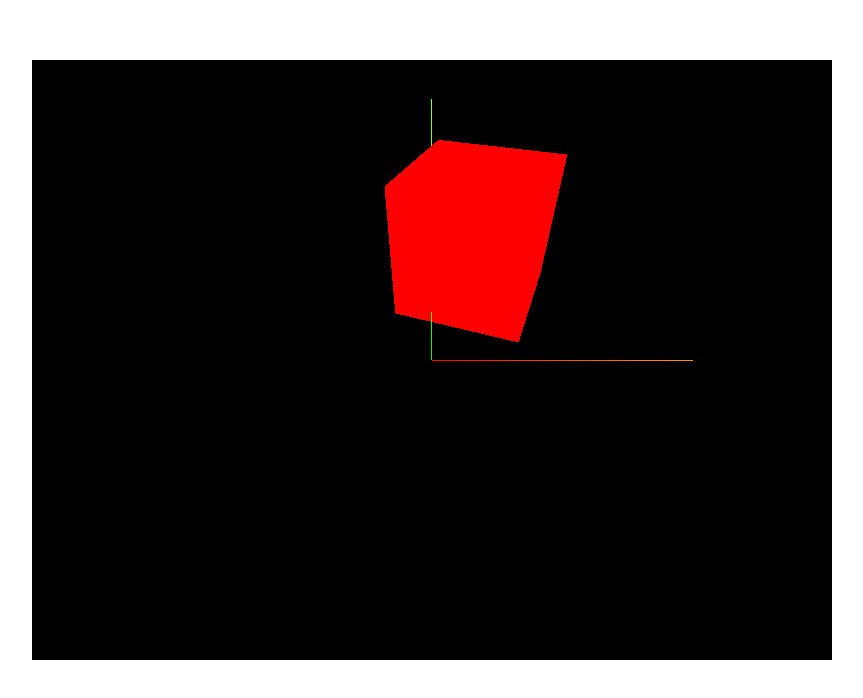
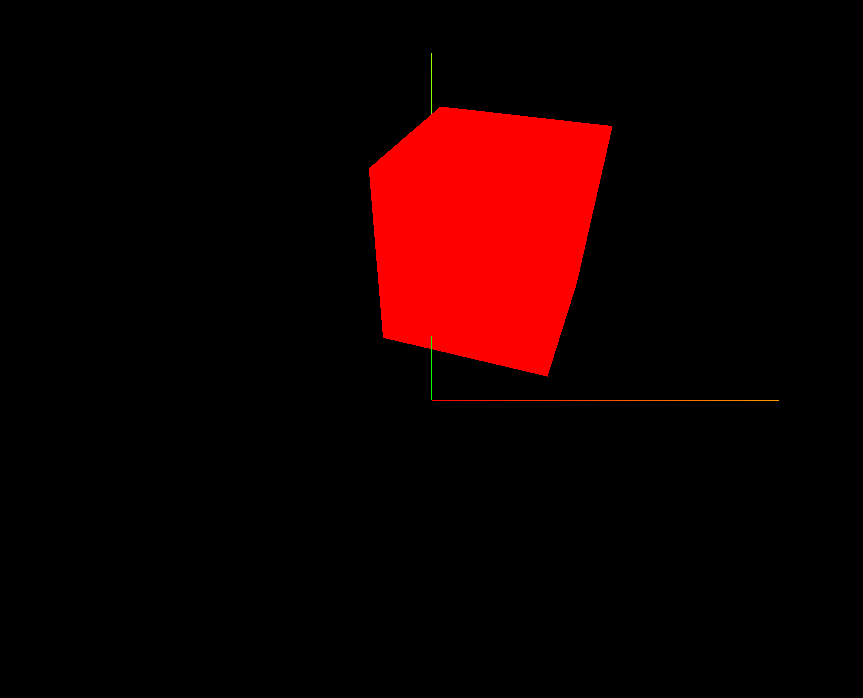
Before and after one commit to wuweiweiwu/learn-3js, a website built with Vite: page index.html in a window 1280 px wide. Shown: the whole page, without its empty margins (208-1071 px from the left). Built offline with nearby package versions, Linux system fonts and the light colour scheme.

Commit message:
fullscreen and resize

```diff
--- a/main.js
+++ b/main.js
@@ -30,8 +30,8 @@ scene.add(mesh);
 
 // Sizes
 const sizes = {
-  width: 800,
-  height: 600,
+  width: window.innerWidth,
+  height: window.innerHeight,
 };
 
 // Renderer
@@ -67,6 +67,27 @@ scene.add(axesHelper);
 
 //   // console.log(cursor.x, cursor.y);
 // });
+
+window.addEventListener("resize", () => {
+  // Update sizes
+  sizes.width = window.innerWidth;
+  sizes.height = window.innerHeight;
+
+  camera.aspect = sizes.width / sizes.height;
+
+  camera.updateProjectionMatrix();
+
+  renderer.setSize(sizes.width, sizes.height);
+  renderer.setPixelRatio(Math.min(window.devicePixelRatio, 2));
+});
+
+window.addEventListener("dblclick", () => {
+  if (!document.fullscreenElement) {
+    canvas.requestFullscreen();
+  } else {
+    document.exitFullscreen();
+  }
+});
 
 /**
  * Animate
--- a/style.css
+++ b/style.css
@@ -6,3 +6,20 @@
   color: #2c3e50;
   margin-top: 60px;
 }
+
+* {
+  margin: 0;
+  padding: 0;
+}
+
+.webgl {
+  position: fixed;
+  top: 0;
+  left: 0;
+  outline: none;
+}
+
+html,
+body {
+  overflow: hidden;
+}
```
